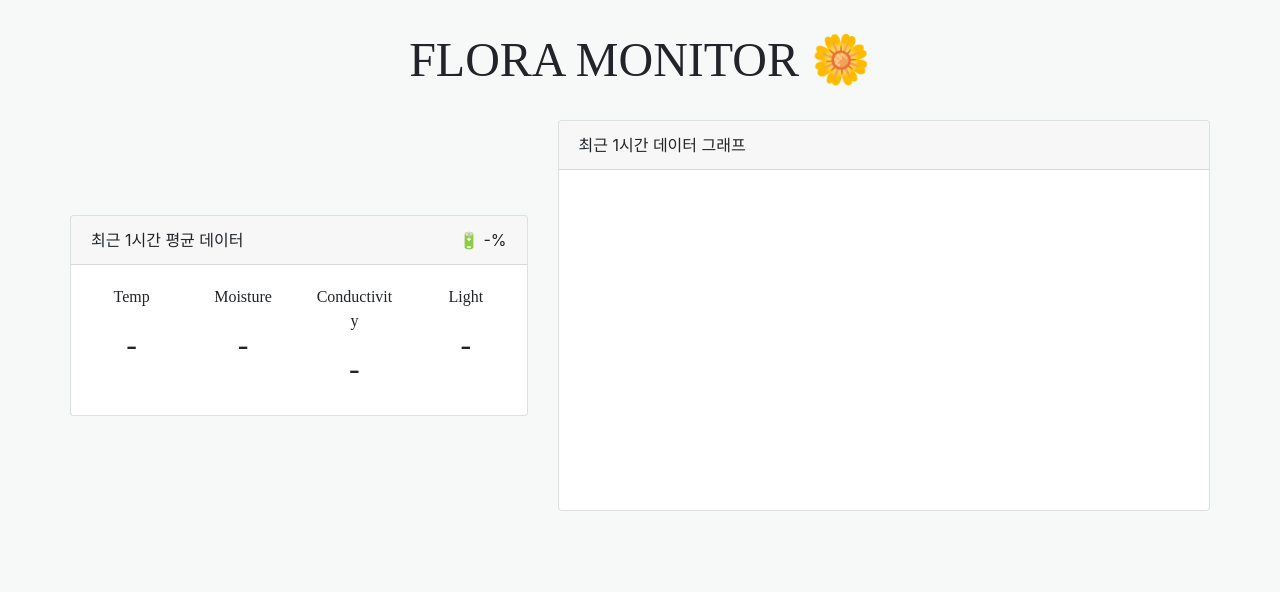
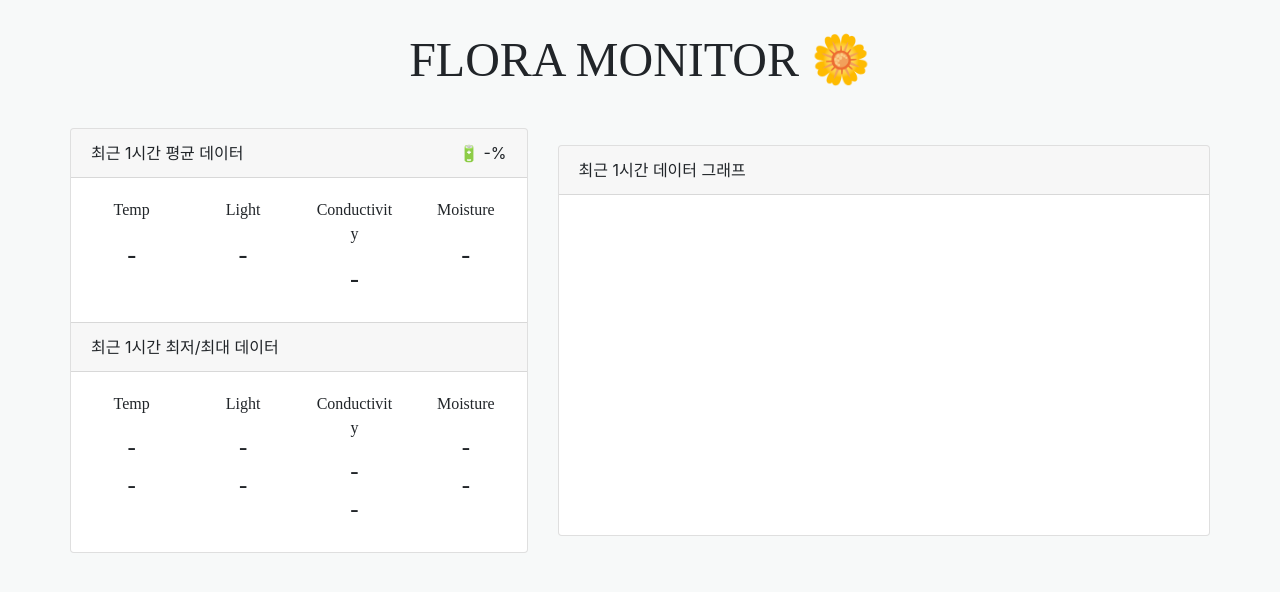
Before and after one commit to aid95/kmu-iot-monitoring-web, a PHP site: page / in a window 1280 px wide. Shown: the top 592 px of the page. Run offline with PHP 8.4, Linux system fonts and the light colour scheme; a map, chart or similar area stays blank; some web fonts are replaced.

Commit message:
Flora 센서 데이터 파트 완성

```diff
--- a/nginx/html/index.php
+++ b/nginx/html/index.php
@@ -54,8 +54,8 @@
                 <div class="row">
                     <div class="col-xs-12">
                         <div class="row">
-                            <div class="col-md-5 align-v-center">
-                                <div class="card">
+                            <div class="col-md-5 pt-2 pb-2">
+                                <div class="card h-100">
                                     <div class="card-header">
                                         최근 1시간 평균 데이터
                                         <span style="float: right;">🔋 <span id="info-battery">-</span>%</span>
@@ -67,43 +67,71 @@
                                                 <h2 id="avg-temperature" class="align-font-txt-center">-</h2>
                                             </div>
                                             <div class="col-md-3">
-                                                <p class="align-font-txt-center">Moisture</p>
-                                                <h2 id="avg-moisture" class="align-font-txt-center">-</h2>
+                                                <p class="align-font-txt-center">Light</p>
+                                                <h2 id="avg-light" class="align-font-txt-center">-</h2>
                                             </div>
                                             <div class="col-md-3">
                                                 <p class="align-font-txt-center">Conductivity</p>
                                                 <h2 id="avg-conductivity" class="align-font-txt-center">-</h2>
                                             </div>
                                             <div class="col-md-3">
+                                                <p class="align-font-txt-center">Moisture</p>
+                                                <h2 id="avg-moisture" class="align-font-txt-center">-</h2>
+                                            </div>
+                                        </div>
+                                    </div>
+
+                                    <div class="card-header" style="border-top: 1px solid rgba(0,0,0,.125);">
+                                        최근 1시간 최저/최대 데이터
+                                    </div>
+                                    <div class="card-body">
+                                        <div class="row">
+                                            <div class="col-md-3">
+                                                <p class="align-font-txt-center">Temp</p>
+                                                <h3 id="min-temperature" class="align-font-txt-center">-</h2>
+                                                <h3 id="max-temperature" class="align-font-txt-center">-</h2>
+                                            </div>
+                                            <div class="col-md-3">
                                                 <p class="align-font-txt-center">Light</p>
-                                                <h2 id="avg-light" class="align-font-txt-center">-</h2>
+                                                <h3 id="min-light" class="align-font-txt-center">-</h2>
+                                                <h3 id="max-light" class="align-font-txt-center">-</h2>
+                                            </div>
+                                            <div class="col-md-3">
+                                                <p class="align-font-txt-center">Conductivity</p>
+                                                <h3 id="min-conductivity" class="align-font-txt-center">-</h2>
+                                                <h3 id="max-conductivity" class="align-font-txt-center">-</h2>
+                                            </div>
+                                            <div class="col-md-3">
+                                                <p class="align-font-txt-center">Moisture</p>
+                                                <h3 id="min-moisture" class="align-font-txt-center">-</h2>
+                                                <h3 id="max-moisture" class="align-font-txt-center">-</h2>
                                             </div>
                                         </div>
                                     </div>
                                 </div>
                             </div>
-                            <div class="col-md-7 align-v-center">
+                            <div class="col-md-7 align-v-center pt-2 pb-2">
                                 <div class="card">
                                     <div class="card-header">최근 1시간 데이터 그래프</div>
                                     <div class="card-body">
                                         <div class="row">
                                             <div class="col-md-6">
-                                                <div class="row d-table">
-                                                    <div class="col-xs-12">
+                                                <div class="row">
+                                                    <div class="col-xs-12" style="margin: 0 auto; width: 100%">
                                                         <canvas id="chart-temperature"></canvas>
                                                     </div>
-                                                    <div class="col-xs-12">
-                                                        <canvas id="chart-moisture"></canvas>
+                                                    <div class="col-xs-12" style="margin: 0 auto; width: 100%">
+                                                        <canvas id="chart-light"></canvas>
                                                     </div>
                                                 </div>
                                             </div>
                                             <div class="col-md-6">
                                                 <div class="row">
-                                                    <div class="col-xs-12">
+                                                    <div class="col-xs-12" style="margin: 0 auto; width: 100%">
                                                         <canvas id="chart-conductivity"></canvas>
                                                     </div>
-                                                    <div class="col-xs-12">
-                                                        <canvas id="chart-light"></canvas>
+                                                    <div class="col-xs-12" style="margin: 0 auto; width: 100%">
+                                                        <canvas id="chart-moisture"></canvas>
                                                     </div>
                                                 </div>
                                             </div>
@@ -126,8 +154,54 @@
     <script src="https://unpkg.com/axios/dist/axios.min.js"></script>
     <script src="https://code.jquery.com/jquery-3.5.1.js"></script>
     <script src="https://cdnjs.cloudflare.com/ajax/libs/Chart.js/2.9.3/Chart.js"></script>
+    <script src="js/flowtype.js""></script>
+
     <script src="js/ktiot.js""></script>
     <script>
+    // START:   개발 편의를 위한 사용자 정의 함수
+    function ktiot_split_dict_array(dict_array) {
+        let result = {};
+        for (let i = 0; i < dict_array.length; i++) {
+            for (const [key, value] of Object.entries(dict_array[i].attributes)) {
+                if (!result.hasOwnProperty(key)) {
+                    result[key] = [];
+                }
+                result[key].push(value);
+            }
+        }
+        return result;
+    }
+    // END:     개발 편의를 위한 사용자 정의 함수
+
+    // START:   레이아웃이 깨지는걸 막기 위한 flowtype 라이브러리 설정
+    const DISPLAY_AVG_ELEM_NAME_LIST = ['temperature', 'light', 'conductivity', 'moisture'];
+    DISPLAY_AVG_ELEM_NAME_LIST.map((s) => {
+        $(`#avg-${s}`).flowtype({
+            minimum   : 110,
+            maximum   : 111,
+            minFont   : 27,
+            maxFont   : 28,
+            fontRatio : 30
+        });
+        $(`#min-${s}`).flowtype({
+            minimum   : 110,
+            maximum   : 111,
+            minFont   : 25,
+            maxFont   : 26,
+            fontRatio : 30
+        });
+        $(`#max-${s}`).flowtype({
+            minimum   : 110,
+            maximum   : 111,
+            minFont   : 25,
+            maxFont   : 26,
+            fontRatio : 30
+        });
+    });
+    // END:     레이아웃이 깨지는걸 막기 위한 flowtype 라이브러리 설정
+
+
+    // START:   KT IOTmakers를 위한 자바스크립트
     const DATA_COUNT = 100;
     const REQ_PERIOD = 60;
     const ATTR_NAME_LIST = ['light', 'temperature', 'moisture', 'conductivity'];
@@ -155,6 +229,24 @@
             borderWidth: 1
         }];
 
+        // 데이터 종류별 추가할 데이터 분기를 위한 SWITCH
+        switch (s) {
+            case 'light':
+                break;
+
+            case 'temperature':
+                break;
+
+            case 'moisture':
+                break;
+
+            case 'conductivity':
+                break;
+
+            default:
+                break;
+        }
+
         let ctx = document.getElementById(`chart-${s}`).getContext('2d');
         let myChart = new Chart(ctx, {
             type: 'line',
@@ -164,7 +256,8 @@
             },
             options: {
                 legend: {
-                    display: false
+                    // display: false
+                    display: true
                 },
                 elements: {
                     point:{
@@ -197,24 +290,34 @@
         return myChart;
     });
 
+    let split_dict_value_test;
     setInterval(() => {
+        // REQ_PERIOD분 동안의 DATA_COUNT개의 데이터의 평균을 구함.
         let period_datas = ktiot.get_tag_stream_period(DATA_COUNT, REQ_PERIOD).data;
         let average_data = period_datas.reduce((acc_data, cur_data, index) => {
             ATTR_NAME_LIST.map((s) => {
-                if (acc_data.hasOwnProperty(s)) {
-                    acc_data[s] += cur_data.attributes[s];
-                } else {
+                if (!acc_data.hasOwnProperty(s)) {
                     acc_data[s] = 0.0;
                 }
+                acc_data[s] += cur_data.attributes[s];
             });
             return acc_data;
         }, {});
 
+        // 평균 데이터를 요소에 반영
         ATTR_NAME_LIST.map((name) => {
             average_data[name] /= period_datas.length;
             $(`#avg-${name}`).html(average_data[name].toFixed(1))
         });
 
+        let split_dict_value = ktiot_split_dict_array(period_datas);
+        ATTR_NAME_LIST.map((s) => {
+            $(`#min-${s}`).html(Math.min.apply(null, split_dict_value[s]));
+            $(`#max-${s}`).html(Math.max.apply(null, split_dict_value[s]));
+        });
+        split_dict_value_test = ktiot_split_dict_array(period_datas);
+
+        // 가장 최근 추가된 데이터를 그래프에 반영.
         let last_data = ktiot.get_last_tag_stream().data[0].attributes;
         $("#info-battery").html(last_data['battery']);
         CHART_CTX_LIST.map((chart, index) => {
@@ -225,6 +328,7 @@
             chart.update();
         });
     }, 3000);
+    // END:     KT IOTmakers를 위한 자바스크립트
     </script>
 </body>
 </html>
--- /dev/null
+++ b/nginx/html/js/flowtype.js
@@ -0,0 +1,48 @@
+/*
+* FlowType.JS v1.1
+* Copyright 2013-2014, Simple Focus http://simplefocus.com/
+*
+* FlowType.JS by Simple Focus (http://simplefocus.com/)
+* is licensed under the MIT License. Read a copy of the
+* license in the LICENSE.txt file or at
+* http://choosealicense.com/licenses/mit
+*
+* Thanks to Giovanni Difeterici (http://www.gdifeterici.com/)
+*/
+
+(function($) {
+   $.fn.flowtype = function(options) {
+
+// Establish default settings/variables
+// ====================================
+      var settings = $.extend({
+         maximum   : 9999,
+         minimum   : 1,
+         maxFont   : 9999,
+         minFont   : 1,
+         fontRatio : 35
+      }, options),
+
+// Do the magic math
+// =================
+      changes = function(el) {
+         var $el = $(el),
+            elw = $el.width(),
+            width = elw > settings.maximum ? settings.maximum : elw < settings.minimum ? settings.minimum : elw,
+            fontBase = width / settings.fontRatio,
+            fontSize = fontBase > settings.maxFont ? settings.maxFont : fontBase < settings.minFont ? settings.minFont : fontBase;
+         $el.css('font-size', fontSize + 'px');
+      };
+
+// Make the magic visible
+// ======================
+      return this.each(function() {
+      // Context for resize callback
+         var that = this;
+      // Make changes upon resize
+         $(window).resize(function(){changes(that);});
+      // Set changes on load
+         changes(this);
+      });
+   };
+}(jQuery));
```
